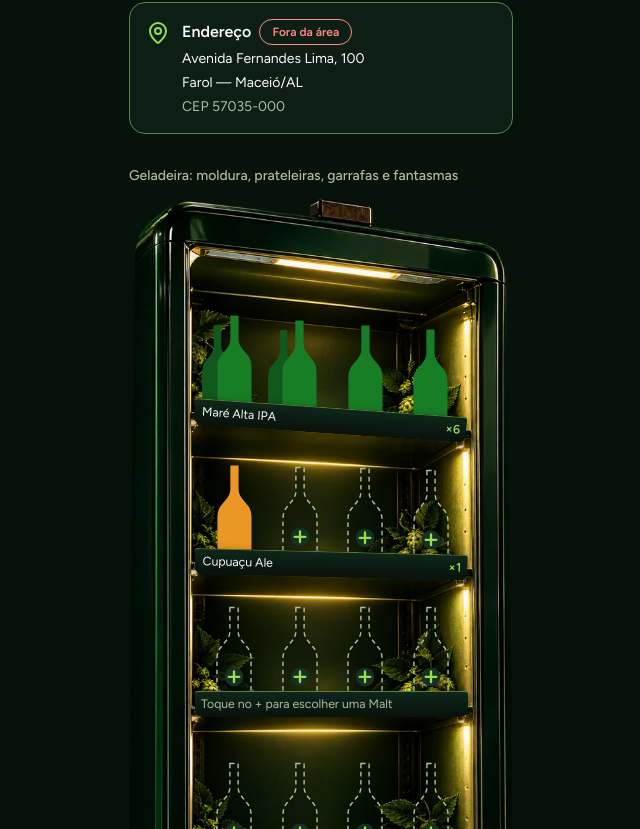
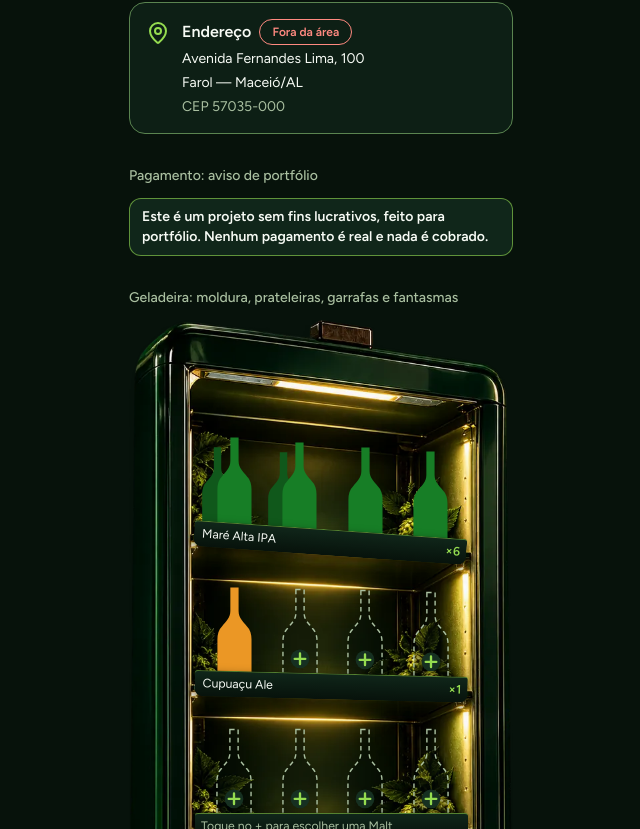
Before and after one commit to DiegoLCirqueira/Leguel-Beer, a Next.js app in the folder apps/web/: page /dev/tokens in a window 1280 px wide. Shown: the part 2491-3320 px from the top of the page, without its empty margins (319-959 px from the left). Built offline with nearby package versions, Linux system fonts and the light colour scheme; no server answers.

Commit message:
:sparkles: feat(web): mostra o aviso de portfólio na vitrine

```diff
--- a/apps/web/src/components/component-showcase.tsx
+++ b/apps/web/src/components/component-showcase.tsx
@@ -5,6 +5,7 @@ import { ArrowRight, Link2, Lock, UserRound } from "lucide-react";
 import { useState } from "react";
 import type { ItemLocal } from "@/lib/geladeira/estado";
 import {
+  AvisoDePortfolio,
   AvisosDaGeladeira,
   BarraDoResumo,
   BarraFixa,
@@ -221,6 +222,9 @@ export function ComponentShowcase() {
           />
         </ul>
       </Section>
+      <Section title="Pagamento: aviso de portfólio">
+        <AvisoDePortfolio />
+      </Section>
       <Section title="Geladeira: moldura, prateleiras, garrafas e fantasmas">
         <MolduraDaGeladeira itens={itensDaMoldura} />
       </Section>
```
